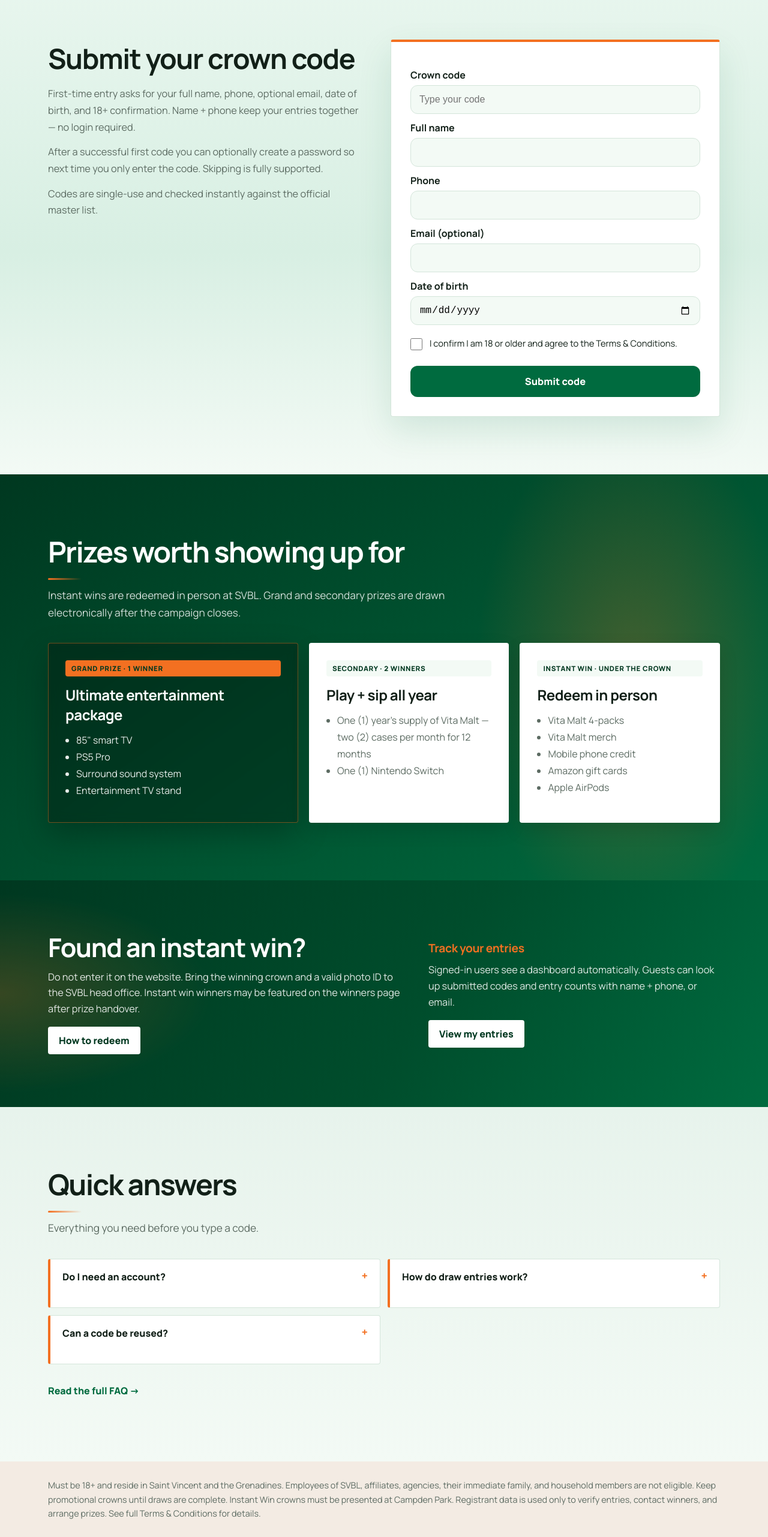
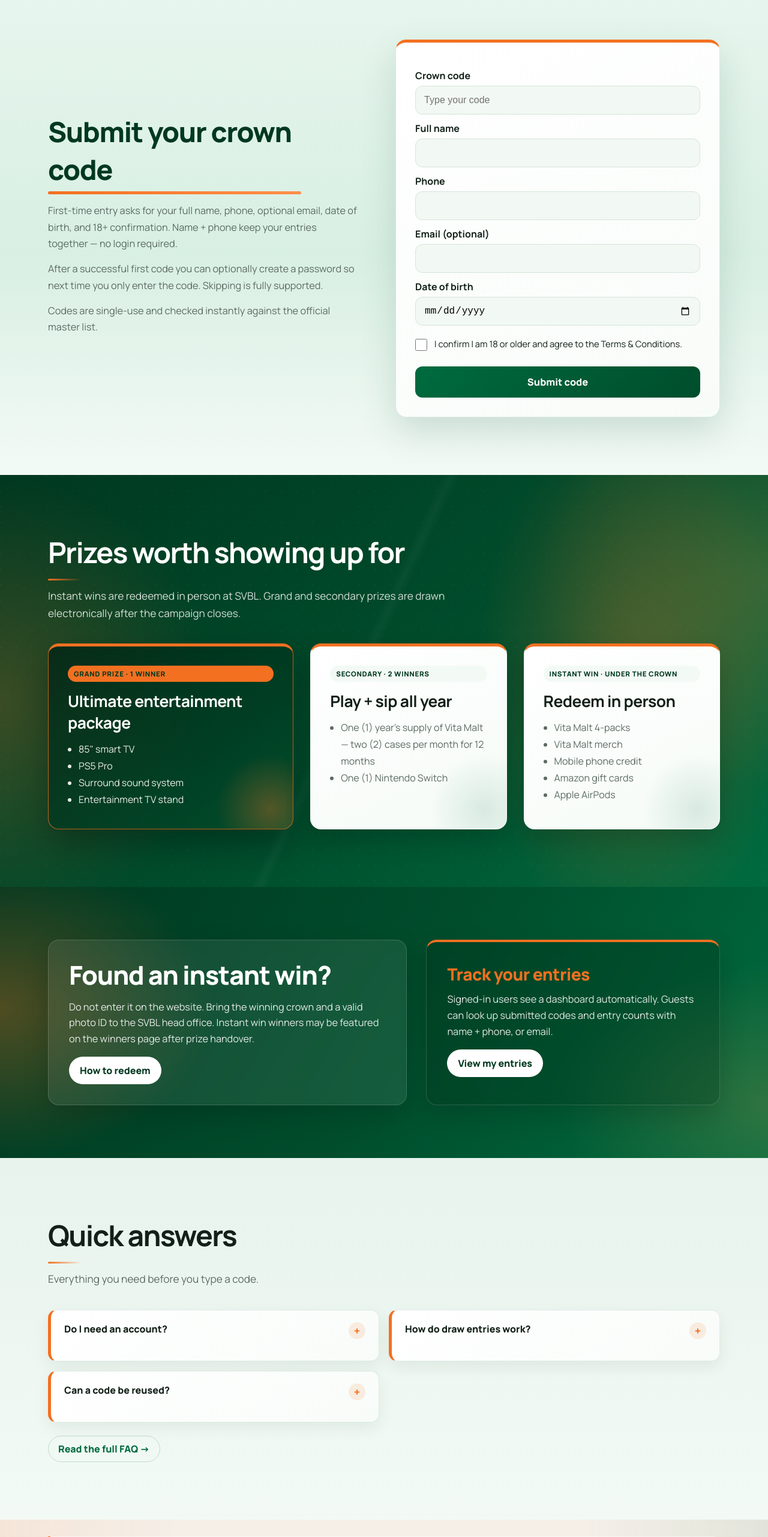
Before and after one commit to Umerkhan26/Vita-Malt-Frontend, a React (Vite) app: page / in a window 1280 px wide. Shown: the part 1681-4244 px from the top of the page at 60% size. Built offline with nearby package versions, Linux system fonts and the light colour scheme.

Commit message:
refactor: enhance styles for PrizeSection, PrizeCard, and Enter components for improved aesthetics and responsiveness

```diff
--- a/src/pages/Home/Home.styles.ts
+++ b/src/pages/Home/Home.styles.ts
@@ -517,6 +517,11 @@ export const Section = styled.section<{ $tone?: "white" | "paper" | "blush" | "i
 
 export const PrizeSection = styled(Section).attrs({ $tone: "ink" as const })`
   overflow: hidden;
+  isolation: isolate;
+  background:
+    radial-gradient(ellipse 42% 80% at 0% 55%, rgba(243, 112, 33, 0.24), transparent 68%),
+    radial-gradient(ellipse 45% 75% at 100% 25%, rgba(255, 166, 67, 0.2), transparent 68%),
+    linear-gradient(140deg, #003820 0%, #004d2c 54%, #006b3f 100%);
 
   &::after {
     content: "";
@@ -528,6 +533,18 @@ export const PrizeSection = styled(Section).attrs({ $tone: "ink" as const })`
     height: 140%;
     max-width: 100%;
     background: radial-gradient(ellipse, rgba(243, 112, 33, 0.28), transparent 65%);
+  }
+
+  &::before {
+    content: "";
+    position: absolute;
+    inset: 0;
+    pointer-events: none;
+    opacity: 0.12;
+    background-image:
+      linear-gradient(115deg, transparent 46%, rgba(255,255,255,0.28) 47%, transparent 48%),
+      radial-gradient(circle at 1px 1px, rgba(255,255,255,0.35) 1px, transparent 0);
+    background-size: 100% 100%, 26px 26px;
   }
 `;
 
@@ -1496,7 +1513,7 @@ export const StepCard = styled.article`
 export const PrizeGrid = styled.div`
   display: grid;
   grid-template-columns: 1.25fr 1fr 1fr;
-  gap: 18px;
+  gap: clamp(18px, 2.4vw, 28px);
   align-items: stretch;
 
   > * {
@@ -1522,22 +1539,44 @@ export const PrizeGrid = styled.div`
 `;
 
 export const PrizeCard = styled.article<{ $featured?: boolean }>`
-  background: ${({ $featured }) => ($featured ? "rgba(0,0,0,0.28)" : COLORS.white)};
+  position: relative;
+  overflow: hidden;
+  background: ${({ $featured }) =>
+    $featured
+      ? "linear-gradient(145deg, rgba(0,35,20,0.78), rgba(0,77,44,0.74))"
+      : "linear-gradient(155deg, #ffffff 0%, #f5fbf7 100%)"};
   color: ${({ $featured }) => ($featured ? COLORS.white : COLORS.ink)};
-  border: 1px solid ${({ $featured }) => ($featured ? "rgba(243,112,33,0.45)" : "transparent")};
-  border-radius: 4px;
-  padding: 28px;
-  min-height: 300px;
+  border: 1px solid ${({ $featured }) => ($featured ? "rgba(243,112,33,0.75)" : "rgba(255,255,255,0.72)")};
+  border-top: 5px solid ${COLORS.gold};
+  border-radius: 18px;
+  padding: clamp(24px, 3vw, 32px);
+  min-height: 310px;
   height: 100%;
   display: flex;
   flex-direction: column;
   box-sizing: border-box;
-  box-shadow: ${({ $featured }) => ($featured ? "0 20px 50px rgba(0,0,0,0.25)" : "0 12px 32px rgba(0,0,0,0.12)")};
+  box-shadow: ${({ $featured }) =>
+    $featured ? "0 24px 58px rgba(0,0,0,0.3)" : "0 18px 42px rgba(0,0,0,0.18)"};
   transition:
     transform 0.3s cubic-bezier(0.22, 1, 0.36, 1),
     box-shadow 0.3s ease,
     border-color 0.2s ease;
-  backdrop-filter: ${({ $featured }) => ($featured ? "blur(8px)" : "none")};
+  backdrop-filter: ${({ $featured }) => ($featured ? "blur(12px)" : "none")};
+
+  &::after {
+    content: "";
+    position: absolute;
+    right: -58px;
+    bottom: -62px;
+    width: 190px;
+    height: 190px;
+    border-radius: 50%;
+    background: ${({ $featured }) =>
+      $featured
+        ? "radial-gradient(circle, rgba(243,112,33,0.34), transparent 68%)"
+        : "radial-gradient(circle, rgba(0,107,63,0.12), transparent 68%)"};
+    pointer-events: none;
+  }
 
   &:hover {
     transform: translateY(-6px);
@@ -1576,17 +1615,21 @@ export const PrizeCard = styled.article<{ $featured?: boolean }>`
     text-transform: uppercase;
     font-size: 0.72rem;
     padding: 6px 10px;
-    border-radius: 4px;
+    border-radius: 999px;
     margin-bottom: 14px;
   }
 
   h3 {
-    font-size: 1.5rem;
+    position: relative;
+    z-index: 1;
+    font-size: clamp(1.3rem, 2.2vw, 1.65rem);
     margin-bottom: 12px;
     letter-spacing: -0.02em;
   }
 
   ul {
+    position: relative;
+    z-index: 1;
     margin-left: 18px;
     line-height: 1.75;
     color: ${({ $featured }) => ($featured ? "rgba(255,255,255,0.9)" : COLORS.muted)};
@@ -1597,8 +1640,8 @@ export const PrizeCard = styled.article<{ $featured?: boolean }>`
 export const EnterWrap = styled.div`
   display: grid;
   grid-template-columns: 1fr 1.05fr;
-  gap: clamp(28px, 4vw, 48px);
-  align-items: start;
+  gap: clamp(32px, 5vw, 64px);
+  align-items: center;
 
   @media (max-width: 960px) {
     grid-template-columns: 1fr;
@@ -1607,10 +1650,26 @@ export const EnterWrap = styled.div`
 
 export const EnterCopy = styled.div`
   h2 {
+    display: inline-block;
+    position: relative;
     font-size: clamp(2rem, 3.8vw, 2.9rem);
+    font-weight: 900;
     letter-spacing: -0.03em;
-    margin-bottom: 14px;
-  }
+    margin-bottom: 24px;
+    color: ${COLORS.redDeep};
+  }
+
+  h2::after {
+    content: "";
+    position: absolute;
+    left: 0;
+    right: 18%;
+    bottom: -10px;
+    height: 5px;
+    border-radius: 5px;
+    background: linear-gradient(90deg, ${COLORS.gold}, ${COLORS.goldSoft});
+  }
+
   p {
     color: ${COLORS.muted};
     line-height: 1.7;
@@ -1633,16 +1692,22 @@ export const EnterCopy = styled.div`
 `;
 
 export const EnterCard = styled.form`
-  background: ${COLORS.white};
-  border: 1px solid ${COLORS.line};
-  border-radius: 4px;
-  border-top: 4px solid ${COLORS.gold};
+  position: relative;
+  overflow: hidden;
+  background: linear-gradient(150deg, #ffffff 0%, #f8fcf9 100%);
+  border: 1px solid rgba(0, 107, 63, 0.14);
+  border-radius: 18px;
+  border-top: 5px solid ${COLORS.gold};
   padding: clamp(22px, 3vw, 32px);
-  box-shadow: 0 22px 56px rgba(0, 107, 63, 0.12);
+  box-shadow:
+    0 24px 58px rgba(0, 77, 44, 0.15),
+    inset 0 1px 0 rgba(255,255,255,0.9);
   transition: box-shadow 0.3s ease;
 
   &:focus-within {
-    box-shadow: 0 26px 64px rgba(0, 107, 63, 0.18);
+    box-shadow:
+      0 30px 68px rgba(0, 107, 63, 0.2),
+      0 0 0 3px rgba(0,107,63,0.07);
   }
 
   @media (max-width: 640px) {
@@ -1666,7 +1731,7 @@ export const Input = styled.input`
   padding: 13px 14px;
   border-radius: 12px;
   border: 1px solid ${COLORS.line};
-  background: ${COLORS.paper};
+  background: #f2f8f4;
   font-size: 16px; /* avoid iOS zoom on focus */
   min-height: 48px;
   -webkit-appearance: none;
@@ -1713,7 +1778,7 @@ export const Submit = styled.button`
   margin-top: 6px;
   padding: 15px;
   border-radius: 12px;
-  background: ${COLORS.red};
+  background: linear-gradient(135deg, ${COLORS.red}, ${COLORS.redDark});
   color: ${COLORS.white};
   font-weight: 800;
   font-size: 1.02rem;
@@ -1725,7 +1790,7 @@ export const Submit = styled.button`
     box-shadow 0.2s ease;
 
   &:hover:not(:disabled) {
-    background: ${COLORS.redDark};
+    background: linear-gradient(135deg, ${COLORS.redDark}, ${COLORS.redDeep});
     transform: translateY(-1px);
     box-shadow: 0 10px 24px rgba(0, 56, 32, 0.22);
   }
@@ -1764,9 +1829,12 @@ export const Progress = styled.div`
 `;
 
 export const SplitBand = styled.section`
+  position: relative;
+  isolation: isolate;
   background:
-    radial-gradient(ellipse 50% 80% at 0% 50%, rgba(243, 112, 33, 0.22), transparent 55%),
-    linear-gradient(120deg, ${COLORS.redDeep} 0%, ${COLORS.redDark} 55%, ${COLORS.red} 100%);
+    radial-gradient(ellipse 45% 90% at 0% 45%, rgba(243, 112, 33, 0.32), transparent 62%),
+    radial-gradient(ellipse 42% 80% at 100% 80%, rgba(255, 169, 80, 0.18), transparent 65%),
+    linear-gradient(120deg, ${COLORS.redDeep} 0%, ${COLORS.redDark} 52%, ${COLORS.red} 100%);
   color: ${COLORS.white};
   padding-top: clamp(64px, 8vw, 88px);
   padding-bottom: clamp(64px, 8vw, 88px);
@@ -1788,8 +1856,29 @@ export const SplitInner = styled.div`
   ${contentWidth}
   display: grid;
   grid-template-columns: 1.1fr 0.9fr;
-  gap: clamp(24px, 4vw, 40px);
-  align-items: center;
+  gap: clamp(20px, 3vw, 32px);
+  align-items: stretch;
+
+  > * {
+    display: flex;
+    height: 100%;
+  }
+
+  > * > div {
+    width: 100%;
+    padding: clamp(24px, 3vw, 34px);
+    border: 1px solid rgba(255, 255, 255, 0.16);
+    border-radius: 18px;
+    background: rgba(255, 255, 255, 0.08);
+    box-shadow: 0 18px 44px rgba(0, 0, 0, 0.16);
+    backdrop-filter: blur(10px);
+    -webkit-backdrop-filter: blur(10px);
+  }
+
+  > *:last-child > div {
+    background: rgba(0, 35, 20, 0.24);
+    border-top: 4px solid ${COLORS.gold};
+  }
 
   @media (max-width: 800px) {
     grid-template-columns: 1fr;
@@ -1799,7 +1888,8 @@ export const SplitInner = styled.div`
 export const SplitBandTitle = styled.h2`
   font-size: clamp(1.9rem, 3.6vw, 2.7rem);
   letter-spacing: -0.03em;
-  margin-bottom: 12px;
+  margin-bottom: 16px;
+  font-weight: 900;
   line-height: 1.1;
 
   @media (max-width: 640px) {
@@ -1811,7 +1901,8 @@ export const SplitBandTitle = styled.h2`
 export const SplitBandSubTitle = styled.h3`
   color: ${COLORS.gold};
   margin-bottom: 10px;
-  font-size: 1.2rem;
+  font-size: clamp(1.35rem, 2.3vw, 1.75rem);
+  font-weight: 900;
   letter-spacing: -0.02em;
 
   @media (max-width: 640px) {
@@ -1834,7 +1925,7 @@ export const WhiteBtn = styled.a`
   display: inline-flex;
   margin-top: 16px;
   padding: 12px 18px;
-  border-radius: 4px;
+  border-radius: 999px;
   background: ${COLORS.white};
   color: ${COLORS.redDeep};
   font-weight: 800;
@@ -1868,7 +1959,7 @@ export const WhiteBtn = styled.a`
 export const FaqList = styled.div`
   display: grid;
   grid-template-columns: 1fr 1fr;
-  gap: 12px;
+  gap: 16px;
 
   @media (max-width: 800px) {
     grid-template-columns: 1fr;
@@ -1876,11 +1967,12 @@ export const FaqList = styled.div`
 `;
 
 export const FaqItem = styled.details`
-  background: ${COLORS.white};
-  border: 1px solid ${COLORS.line};
-  border-radius: 4px;
-  border-left: 4px solid ${COLORS.gold};
-  padding: 18px 20px;
+  background: linear-gradient(145deg, #ffffff, #f8fcf9);
+  border: 1px solid rgba(0, 107, 63, 0.12);
+  border-radius: 14px;
+  border-left: 5px solid ${COLORS.gold};
+  padding: 20px 22px;
+  box-shadow: 0 10px 26px rgba(0, 56, 32, 0.07);
   transition:
     border-color 0.2s ease,
     box-shadow 0.25s ease,
@@ -1889,7 +1981,7 @@ export const FaqItem = styled.details`
   &[open] {
     border-color: ${COLORS.line};
     border-left-color: ${COLORS.red};
-    box-shadow: 0 12px 28px rgba(0, 56, 32, 0.1);
+    box-shadow: 0 18px 38px rgba(0, 56, 32, 0.13);
   }
 
   @media (hover: hover) {
@@ -1916,6 +2008,13 @@ export const FaqItem = styled.details`
     &::after {
       content: "+";
       flex-shrink: 0;
+      display: inline-flex;
+      align-items: center;
+      justify-content: center;
+      width: 28px;
+      height: 28px;
+      border-radius: 50%;
+      background: rgba(243, 112, 33, 0.12);
       color: ${COLORS.gold};
       font-weight: 800;
       font-size: 1.15rem;
@@ -1957,7 +2056,9 @@ export const MoreLink = styled.a`
   font-weight: 800;
   text-decoration: none;
   min-height: 44px;
-  padding: 8px 0;
+  padding: 10px 16px;
+  border: 1px solid rgba(0, 107, 63, 0.2);
+  border-radius: 999px;
   transition: color 0.2s ease, transform 0.2s ease, gap 0.2s ease;
   gap: 4px;
 
@@ -1973,7 +2074,9 @@ export const MoreLink = styled.a`
 `;
 
 export const LegalBand = styled.div`
-  background: #f3ebe3;
+  background:
+    linear-gradient(90deg, rgba(243,112,33,0.08), transparent 24%, transparent 76%, rgba(0,107,63,0.08)),
+    #f5efe8;
   padding-top: 28px;
   padding-bottom: 56px;
   ${contentPadX}
@@ -1994,6 +2097,10 @@ export const LegalNote = styled.p`
   color: ${COLORS.muted};
   font-size: 0.9rem;
   line-height: 1.65;
+  padding: 20px 22px;
+  border-left: 4px solid ${COLORS.gold};
+  border-radius: 0 12px 12px 0;
+  background: rgba(255, 255, 255, 0.58);
 
   @media (max-width: 640px) {
     font-size: 0.84rem;
```
